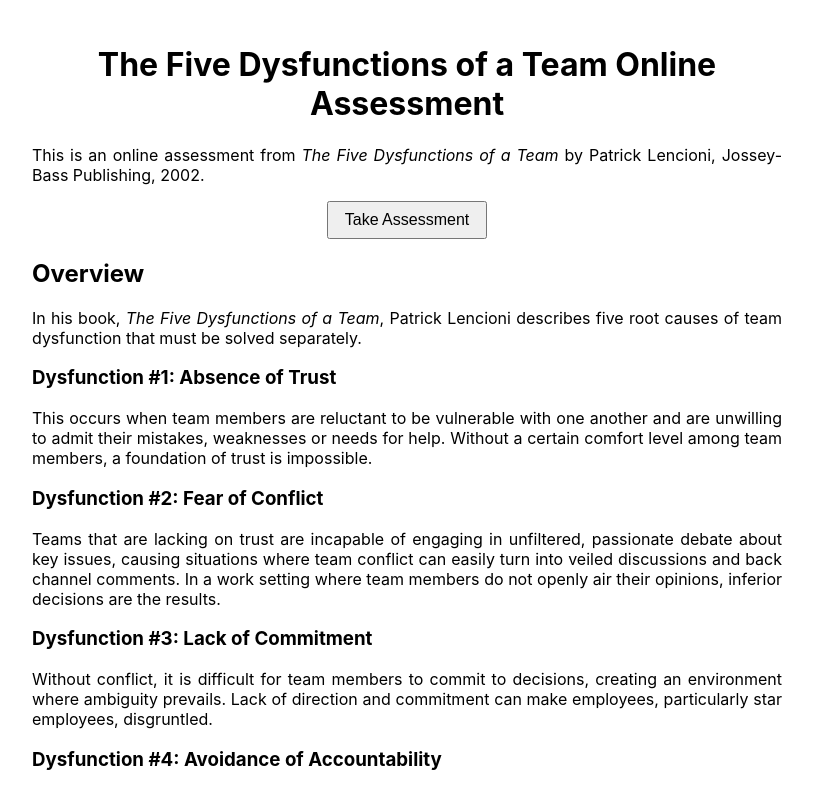
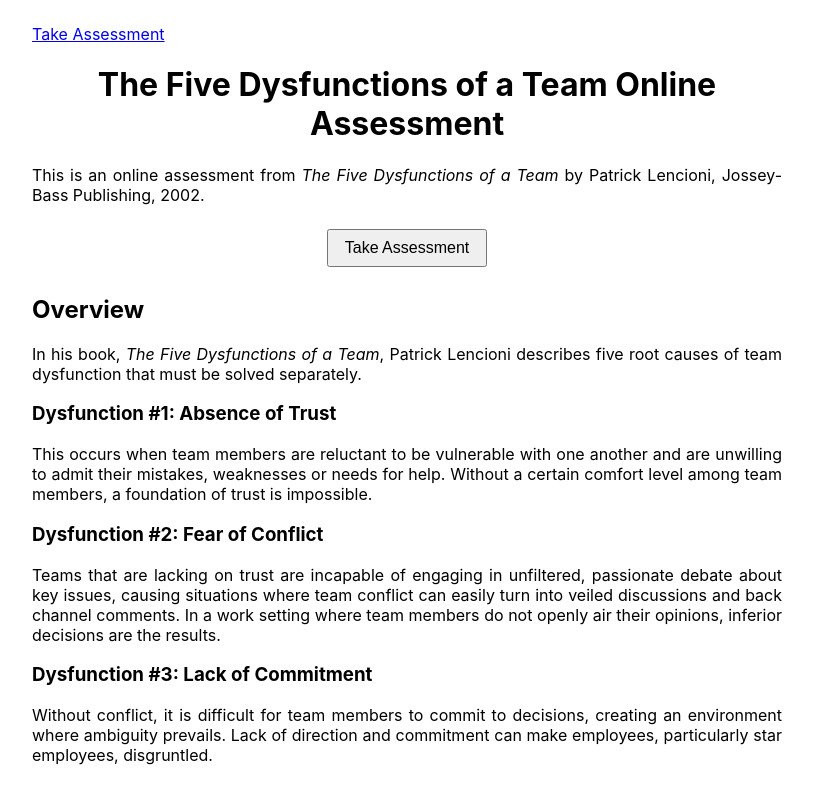
Before and after one commit to alonso-cadenas/team-dysfunctions-assessment, a Next.js app: page / in a window 1280 px wide. Shown: the top 785 px of the page, without its empty margins (233-1046 px from the left). Built offline with nearby package versions, Linux system fonts and the light colour scheme; no server answers.

Commit message:
Implement Layout component. Add cancel button. Re-structure user experience.

```diff
--- a/components/index.js
+++ b/components/index.js
@@ -1,3 +1,4 @@
+export * from './layout';
 export * from './overview';
 export * from './question-list';
 export * from './references';
--- /dev/null
+++ b/components/layout.js
@@ -0,0 +1,40 @@
+import Head from 'next/head';
+import Link from 'next/link';
+import React from 'react';
+
+export function Layout(
+    {
+        children,
+        isHome = false
+    }
+) {
+    return (
+        <div>
+            <Head>
+                <title>The Five Dysfunctions of a Team Online Assessment</title>
+                <meta charSet="utf-8"/>
+                <meta name="viewport" content="initial-scale=1.0, width=device-width"/>
+            </Head>
+            <header>
+                <nav>
+                    {
+                        !isHome && (
+                            <Link href="/" as={process.env.BACKEND_URL + '/'}>
+                                Home
+                            </Link>
+                        )
+                    }
+                    {
+                        isHome && (
+                            <Link href={'/assessment'} as={process.env.BACKEND_URL + '/assessment'}>
+                                Take Assessment
+                            </Link>
+                        )
+                    }
+                </nav>
+            </header>
+
+            {children}
+        </div>
+    )
+}
--- a/components/overview.js
+++ b/components/overview.js
@@ -1,6 +1,6 @@
 import React from 'react';
 
-export default function Overview() {
+export function Overview() {
     return (
         <div id={'overview'}>
             <h2>Overview</h2>
--- a/components/question-list.js
+++ b/components/question-list.js
@@ -1,5 +1,6 @@
 import React from 'react';
 import {Frequency, questions} from '../constants';
+import Link from 'next/link';
 
 export function QuestionList({submitAnswers, updateAnswer}) {
     return (
@@ -49,7 +50,13 @@
                         </li>
                     )}
                 </ol>
-                <button type="submit">Submit</button>
+
+                <div className={'buttonContainer'}>
+                    <button type={'submit'}>Submit</button>
+                    <Link href="/" as={process.env.BACKEND_URL + '/'}>
+                        <button type={'button'}>Cancel</button>
+                    </Link>
+                </div>
             </form>
         </div>
     )
--- a/components/references.js
+++ b/components/references.js
@@ -1,6 +1,6 @@
 import React from 'react';
 
-export default function References() {
+export function References() {
     return (
         <div id={'references'}>
             <h2>References</h2>
--- a/pages/index.js
+++ b/pages/index.js
@@ -1,21 +1,24 @@
 import Link from 'next/link';
 import React from 'react';
-import Overview from '../components/overview';
-import References from '../components/references';
+import {Layout, Overview, References} from '../components';
 
 export default function Home() {
     return (
-        <div>
+        <Layout isHome>
             <h1>The Five Dysfunctions of a Team Online Assessment</h1>
             <p>
-                This is an online assessment from <i>The Five Dysfunctions of a Team</i> by Patrick Lencioni, Jossey-Bass
+                This is an online assessment from <i>The Five Dysfunctions of a Team</i> by Patrick Lencioni,
+                Jossey-Bass
                 Publishing, 2002.
             </p>
-            <Link href={'/assessment'} as={process.env.BACKEND_URL + '/assessment'}>
-                <button>Take Assessment</button>
-            </Link>
+
+            <div className={'buttonContainer'}>
+                <Link href={'/assessment'} as={process.env.BACKEND_URL + '/assessment'}>
+                    <button type={'button'}>Take Assessment</button>
+                </Link>
+            </div>
             <Overview/>
             <References/>
-        </div>
+        </Layout>
     )
 }
--- a/styles.css
+++ b/styles.css
@@ -7,14 +7,13 @@
 }
 
 button {
-    display: block;
-    margin: 0 auto;
     padding: 0.5rem 1rem;
     cursor: pointer;
     font-size: 100%;
+    margin: 0.5rem 1rem;
 }
 
-h1 {
+h1, .buttonContainer {
     text-align: center;
 }
 
```
Also changed, not shown: pages/assessment.js (+3 -8 lines).
